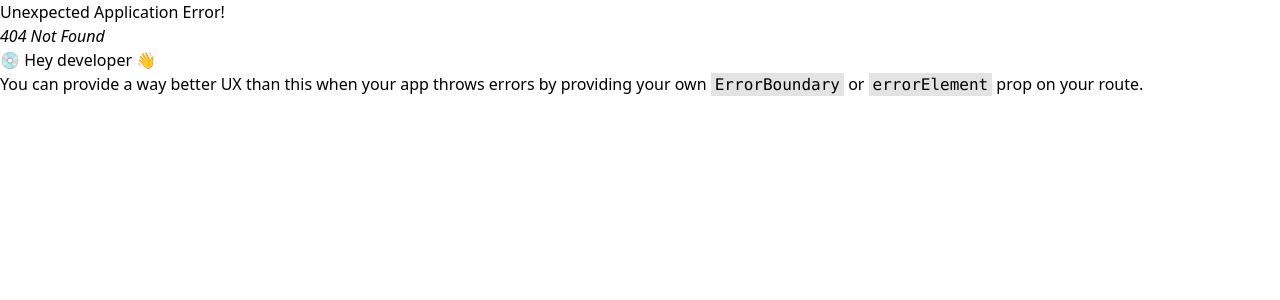
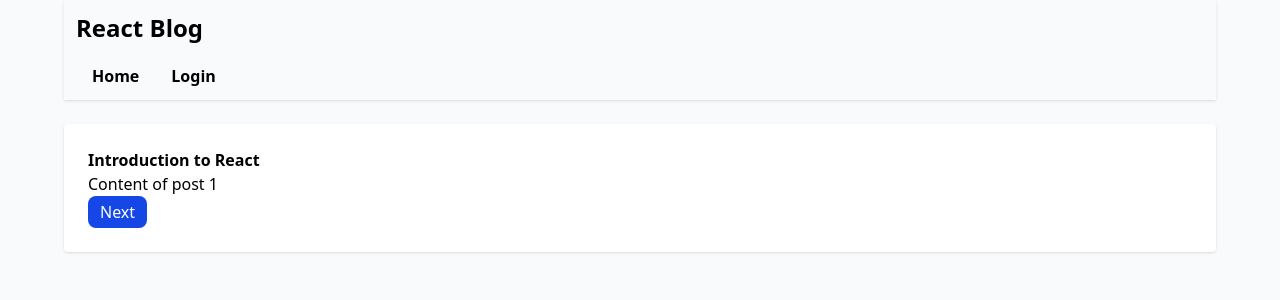
Before and after one commit to TasnimKulle/reactBlog_posts, a React (Vite) app: page /posts/1 in a window 1280 px wide. Before the commit this address had no page. Shown: the top 300 px of the page. Built offline with nearby package versions, Linux system fonts and the light colour scheme.

Commit message:
done all navagtion | routers but remain search bth

```diff
--- a/src/componantes/Home.jsx
+++ b/src/componantes/Home.jsx
@@ -43,6 +43,7 @@ export const Home = () => {
             filteredPosts.map((post)=>(
               <li key={post.id}>
                 <Link
+                className='text-blue-700 hover:underline'
                 to={`/posts/${post.id}`}
                 >{post.title}</Link>
               </li>
--- a/src/componantes/PostDetail.jsx
+++ b/src/componantes/PostDetail.jsx
@@ -26,14 +26,14 @@ export const PostDetail = () => {
         }
     }
   return (
-    <div>
-        <h2>{post.title}</h2>
+    <div className='max-w-6xl mx-auto mt-6 p-6 bg-white rounded shadow-sm'>
+        <h2 className='font-bold'>{post.title}</h2>
         <p>{post.content}</p>
-        <div>
+        <div className='flex gap-3'>
             {
                 currentId>1 && (
                     <button
-                    className='bg-blue-700 text-white px-3 py-1'
+                    className='bg-blue-700 text-white px-3 py-1 rounded-lg'
                     onClick={()=>handleNavigation('prev')}
                     >Previous</button>
                 )
@@ -41,7 +41,7 @@ export const PostDetail = () => {
             {
                 currentId<posts.length &&(
                     <button
-                    className='bg-blue-700 text-white px-3 py-1'
+                    className='bg-blue-700 text-white px-3 py-1 rounded-lg'
                     onClick={()=>handleNavigation('next')}
                     > Next</button>
                 )
```
Also changed, not shown: src/routes.jsx (+18 -16 lines).
